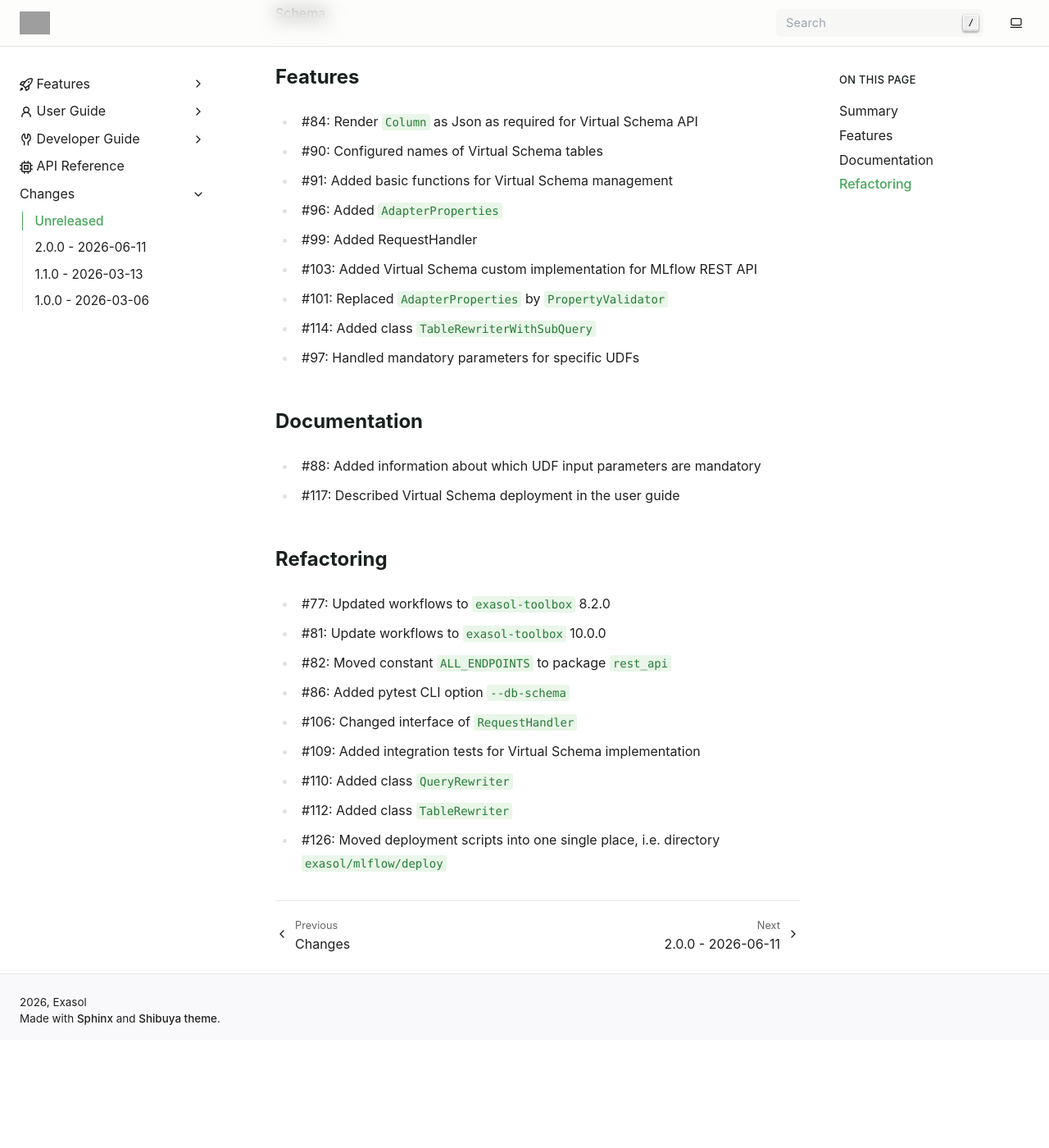
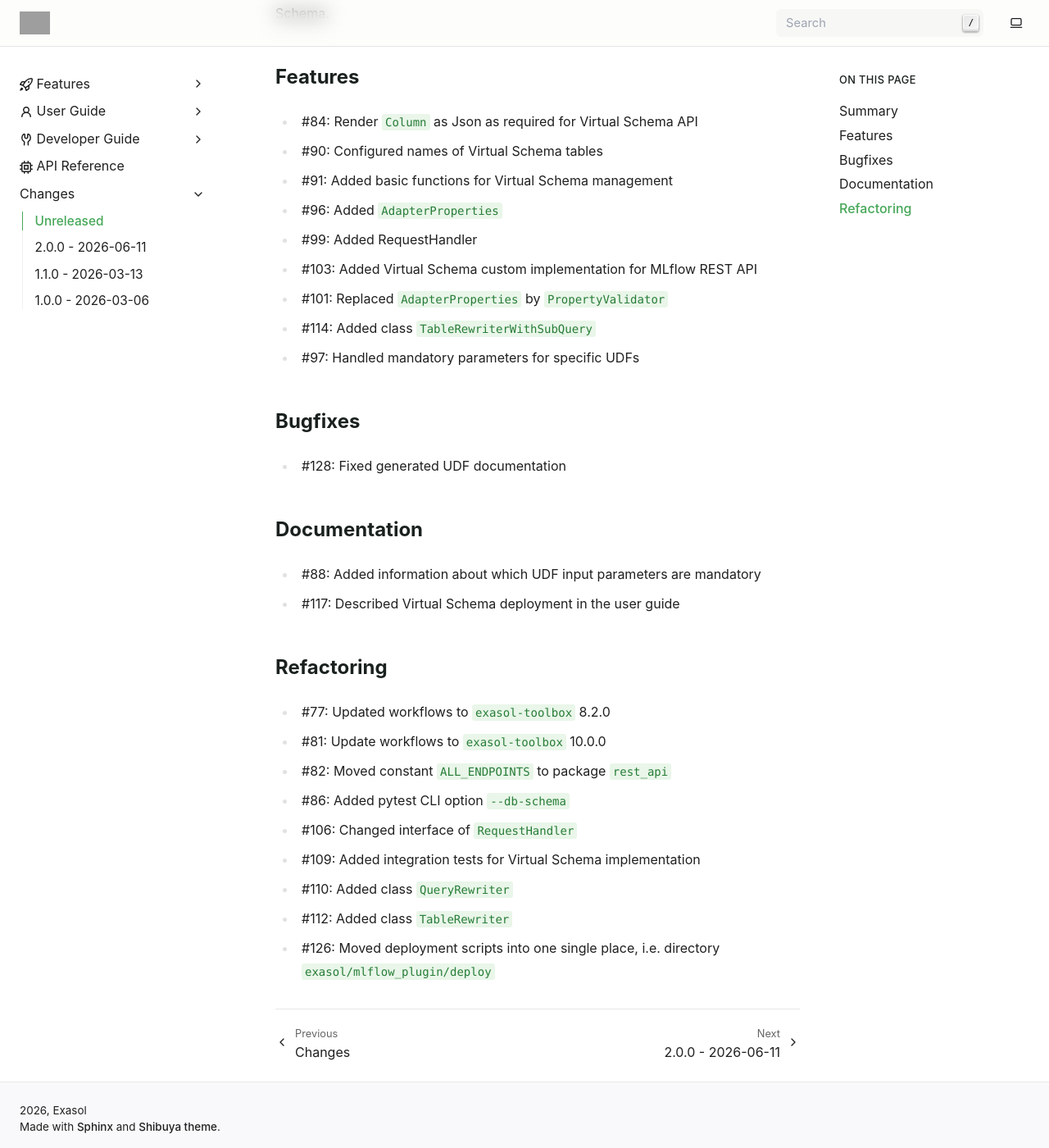
Before and after one commit to exasol/mlflow-plugin, a Sphinx documentation site: the page built from doc/changes/unreleased.md, in a window 1280 px wide and 1400 px high, scrolled down 258 px. Shown: the whole window at 82% size. Built offline with Sphinx 7.4.7, drawn with Linux system fonts in a browser that asks for light colours; pages that are not in the unit, such as notebooks, are missing from menus; before the commit the page ends 1526 px from its top, so only the background shows below that; grey boxes are pictures that could not be loaded.

Commit message:
Updated changelog

```diff
--- a/doc/changes/unreleased.md
+++ b/doc/changes/unreleased.md
@@ -16,6 +16,10 @@ This release adds support for accessing the MLflow REST API via an Exasol Virtua
 * #114: Added class `TableRewriterWithSubQuery`
 * #97: Handled mandatory parameters for specific UDFs
 
+## Bugfixes
+
+* #128: Fixed generated UDF documentation
+
 ## Documentation
 
 * #88: Added information about which UDF input parameters are mandatory
@@ -31,4 +35,4 @@ This release adds support for accessing the MLflow REST API via an Exasol Virtua
 * #109: Added integration tests for Virtual Schema implementation
 * #110: Added class `QueryRewriter`
 * #112: Added class `TableRewriter`
-* #126: Moved deployment scripts into one single place, i.e. directory `exasol/mlflow/deploy`
+* #126: Moved deployment scripts into one single place, i.e. directory `exasol/mlflow_plugin/deploy`
```
